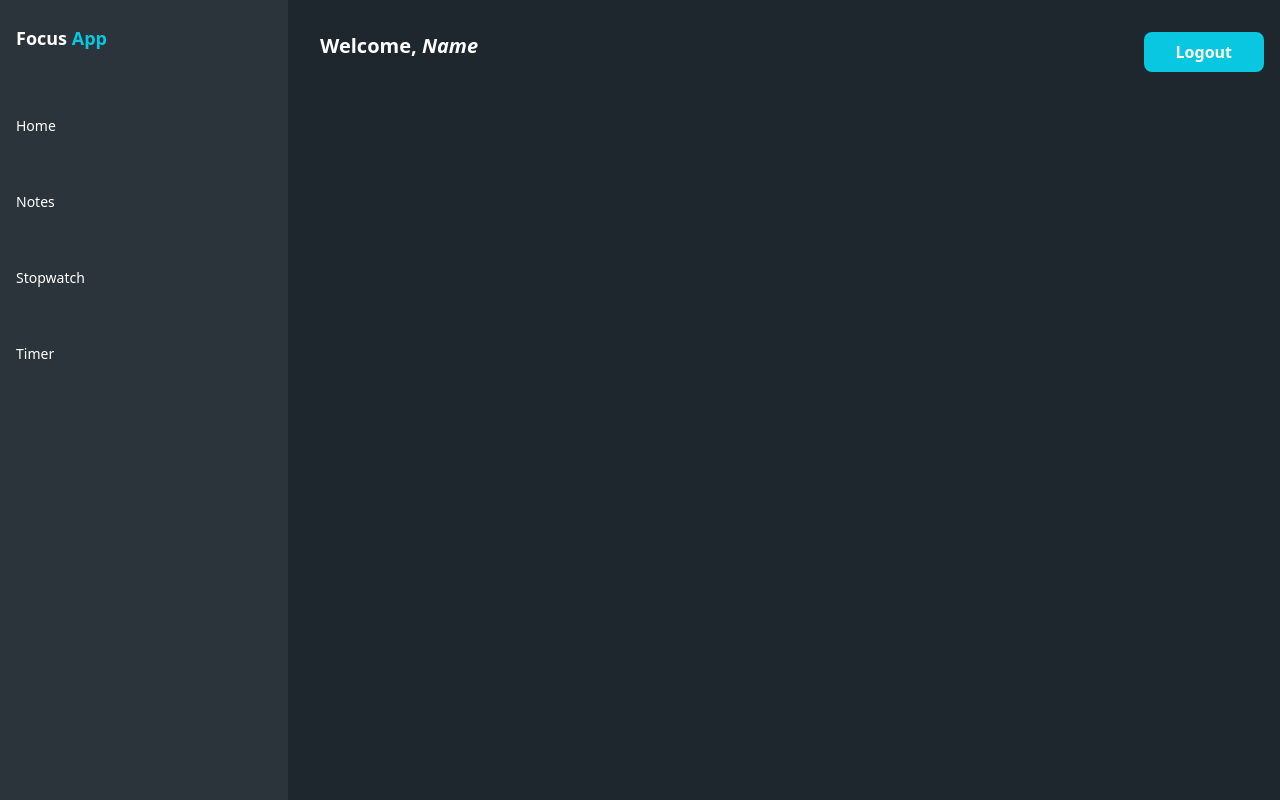
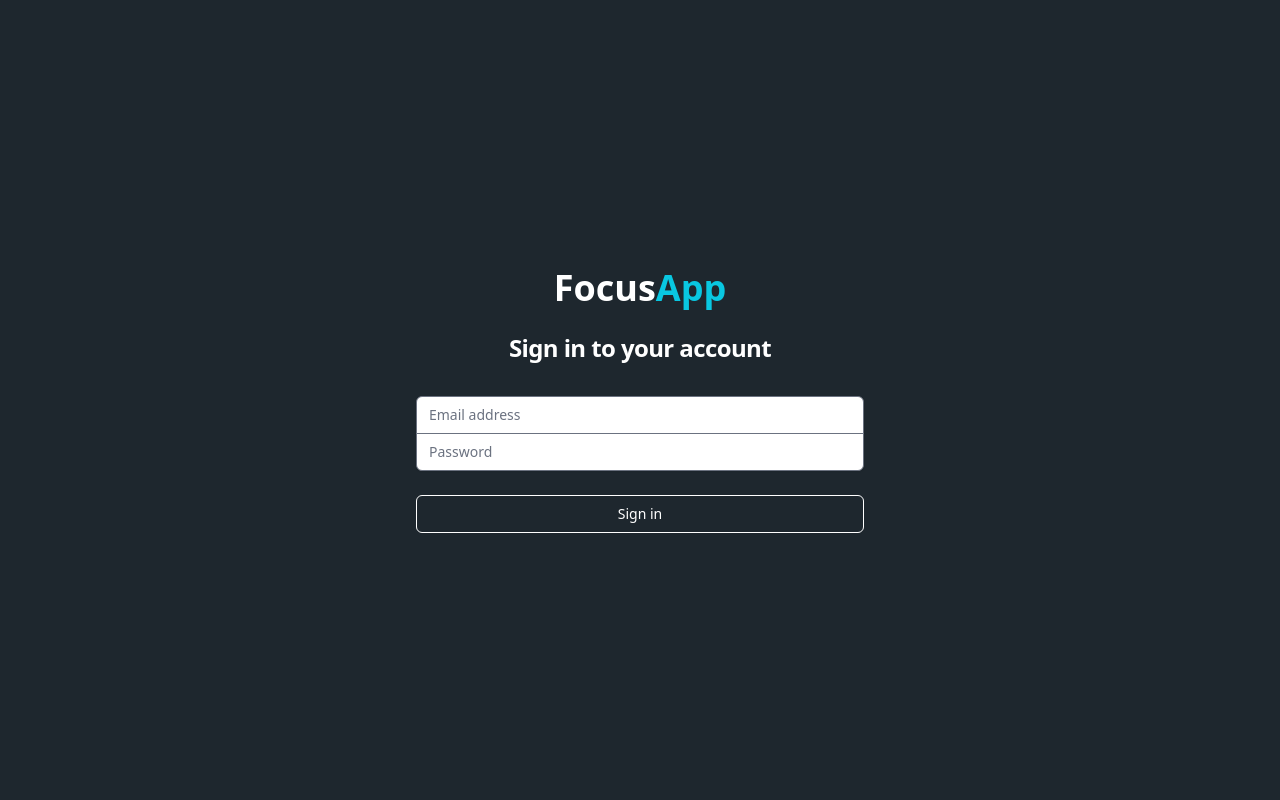
Before and after one commit to IsraelChidera/focus-app, a React (Create React App) app: page / in a window 1280 px wide. Built offline with nearby package versions, Linux system fonts and the light colour scheme; what @nhost/react would draw is missing.

Commit message:
Feature Added: Login screen

```diff
--- a/package.json
+++ b/package.json
@@ -4,6 +4,7 @@
   "private": true,
   "dependencies": {
     "@nhost/react": "^0.13.0",
+    "@tailwindcss/forms": "^0.5.3",
     "@testing-library/jest-dom": "^5.14.1",
     "@testing-library/react": "^13.0.0",
     "@testing-library/user-event": "^13.2.1",
--- a/src/App.js
+++ b/src/App.js
@@ -1,12 +1,14 @@
 import React, {useState, useEffect} from 'react';
 import bg from './components/assets/bg.png';
-import Sidebar from './components/widgets/Sidebar';
+// import Sidebar from './components/widgets/Sidebar';
 import Home from './page/Home';
 import Notes from './page/Notes';
+import Login from './page/Login';
 import Timer from './page/Timer';
 import Stopwatch from './page/Stopwatch';
 import {Routes, Route} from 'react-router-dom';
-import Navbar from './components/widgets/Navbar';
+// import Navbar from './components/widgets/Navbar';
+import Layout from './components/widgets/Layout';
 import { NhostClient, NhostReactProvider } from '@nhost/react'
 
 const nhost = new NhostClient({
@@ -20,18 +22,57 @@
   return (
     <NhostReactProvider nhost={nhost}>
       <div className="App bg-primary">
-        <section className="relative ">
-          <div className="fixed top-0 left-0 h-screen bg-sidebar w-72">
+        <section
+          // className="relative "
+        >
+          {/* <div className="fixed top-0 left-0 h-screen bg-sidebar w-72">
             < Sidebar />
-          </div>
+          </div> */}
 
-          <div className="pl-80 pr-4">
-            <Navbar/>
+          <div
+            // className="pl-80 pr-4"
+          >
+            {/* <Navbar/> */}
             <Routes>
-              <Route path="/home" element={< Home />}/>
-              <Route path="/notes" element={< Notes />}/>
-              <Route path="/timer" element={< Timer />}/>
-              <Route path="/stopwatch" element={< Stopwatch />}/>
+
+                <Route
+                  path="/home"
+                  element={
+                    <Layout>
+                      < Home />
+                    </Layout>
+
+                  }
+                />
+                <Route
+                  path="/notes"
+                  element={
+                    <Layout>
+                      < Notes />
+                    </Layout>
+
+                  }
+                />
+                <Route
+                  path="/timer"
+                  element={
+                    <Layout>
+                      < Timer />
+                    </Layout>
+
+                  }
+                />
+                <Route
+                  path="/stopwatch"
+                  element={
+                    <Layout>
+                      < Stopwatch />
+                    </Layout>
+
+                  }
+                />
+
+              <Route path="/" element={<Login/>}/>
             </Routes>
           </div>
         </section>
--- /dev/null
+++ b/src/components/widgets/Layout.js
@@ -0,0 +1,19 @@
+import Navbar from './Navbar';
+import Sidebar from './Sidebar';
+
+const Layout = ({children}) => {
+    return(
+        <section className="relative">
+            <div className="fixed top-0 left-0 h-screen bg-sidebar w-72">
+                < Sidebar />
+            </div>
+
+            <Navbar/>
+            <div className="pl-80 pr-4">
+                {children}
+            </div>
+        </section>
+    )
+}
+
+export default Layout
--- /dev/null
+++ b/src/page/Login.jsx
@@ -0,0 +1,78 @@
+import React from 'react';
+import Card from '../components/elements/Card';
+import Text from '../components/elements/Text';
+import Button from '../components/elements/Button';
+import {useNavigate} from 'react-router-dom';
+
+const Login = () => {
+    const navigate = useNavigate();
+
+    const onLogin = (e) => {
+        e.preventDefault();
+        console.log("e")
+        navigate("/home");
+    }
+  return (
+    <main >
+        <section>
+            <div className="flex h-screen items-center justify-center px-4 sm:px-6 lg:px-8">
+                <div className="w-full max-w-md space-y-8">
+                    <div>
+                        <Text className="text-4xl text-white text-center font-bold mb-2">
+                            Focus<span className="text-tertiary">App</span>
+                        </Text>
+
+                        <h2 className="text-white mt-6 text-center text-2xl font-bold tracking-tight text-gray-900">
+                            Sign in to your account
+                        </h2>
+                    </div>
+                    <form className="mt-8 space-y-6" >
+                        {/* <input type="hidden" name="remember" /> */}
+                        <div className="-space-y-px rounded-md shadow-sm">
+                            <div>
+                                <label htmlFor="email-address" className="sr-only">
+                                Email address
+                                </label>
+                                <input
+                                    id="email-address"
+                                    name="email"
+                                    type="email"
+                                    required
+                                    className="relative block w-full appearance-none rounded-none rounded-t-md border border-gray-300 px-3 py-2 text-gray-900 placeholder-gray-500 focus:z-10 focus:border-indigo-500 focus:outline-none focus:ring-indigo-500 sm:text-sm"
+                                    placeholder="Email address"
+                                />
+                            </div>
+
+                            <div>
+                                <label htmlFor="password" className="sr-only">
+                                    Password
+                                </label>
+                                <input
+                                    id="password"
+                                    name="password"
+                                    type="password"
+                                    required
+                                    className="relative block w-full appearance-none rounded-none rounded-b-md border border-gray-300 px-3 py-2 text-gray-900 placeholder-gray-500 focus:z-10 focus:border-indigo-500 focus:outline-none focus:ring-indigo-500 sm:text-sm"
+                                    placeholder="Password"
+                                />
+                            </div>
+                        </div>
+
+                        <div>
+                            <button
+                                // type="submit"
+                                onClick={onLogin}
+                                className="group relative flex w-full justify-center rounded-md border border-transparent bg-indigo-600 py-2 px-4 text-sm font-medium text-white hover:bg-indigo-700 focus:outline-none focus:ring-2 focus:ring-indigo-500 focus:ring-offset-2"
+                            >
+                                Sign in
+                            </button>
+                        </div>
+                    </form>
+                </div>
+            </div>
+        </section>
+    </main>
+  )
+}
+
+export default Login
--- a/tailwind.config.js
+++ b/tailwind.config.js
@@ -1,3 +1,4 @@
+/** @type {import('tailwindcss').Config} */
 module.exports = {
   content: [
     "./src/**/*.{js,jsx,ts,tsx}",
@@ -34,5 +35,7 @@
       }
     },
   },
-  plugins: [],
+  plugins: [
+    require('@tailwindcss/forms'),
+  ],
 }
```
Also changed, not shown: src/components/assets/Abstract.png (added), 1 other file (tests, documents, lock files or other folders).
